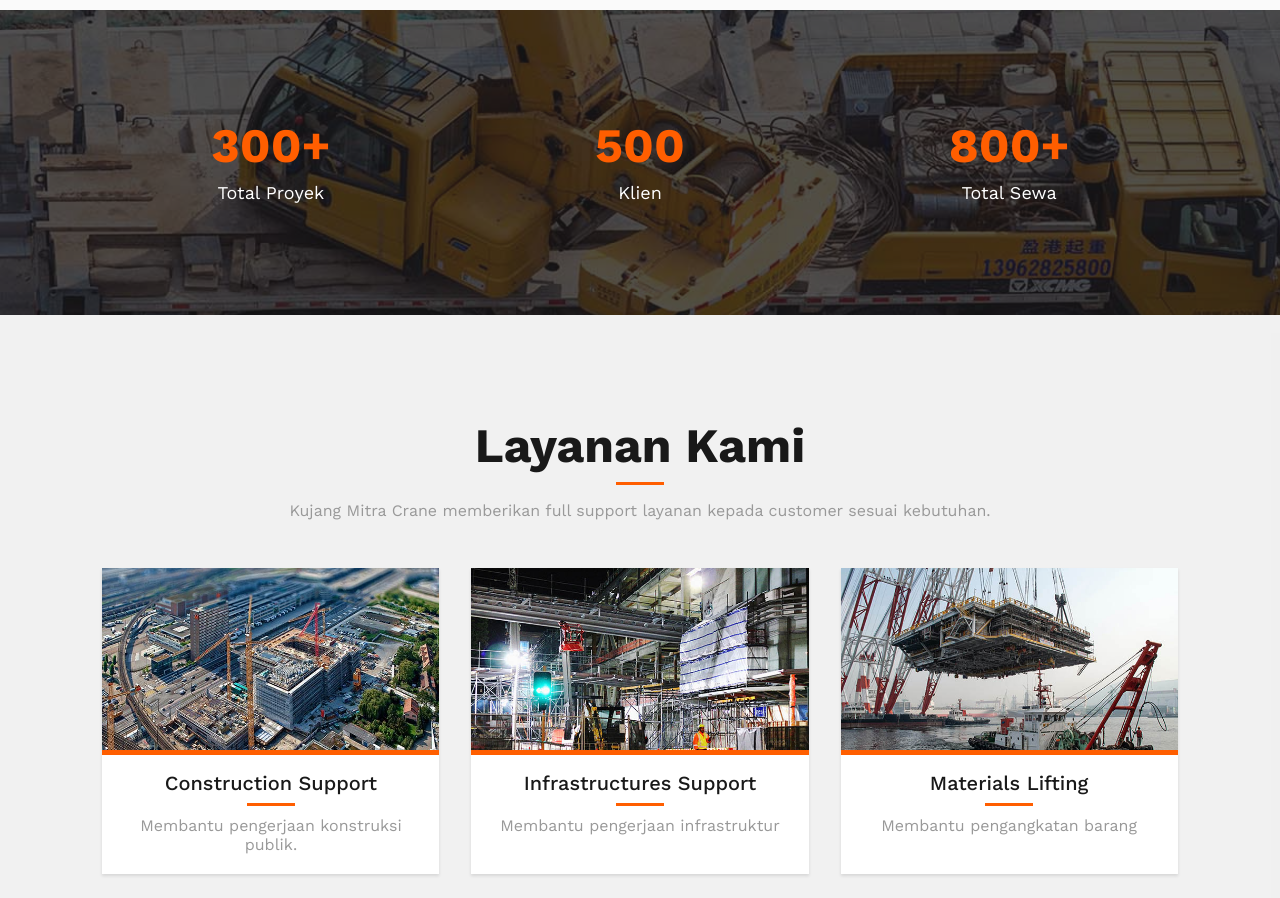
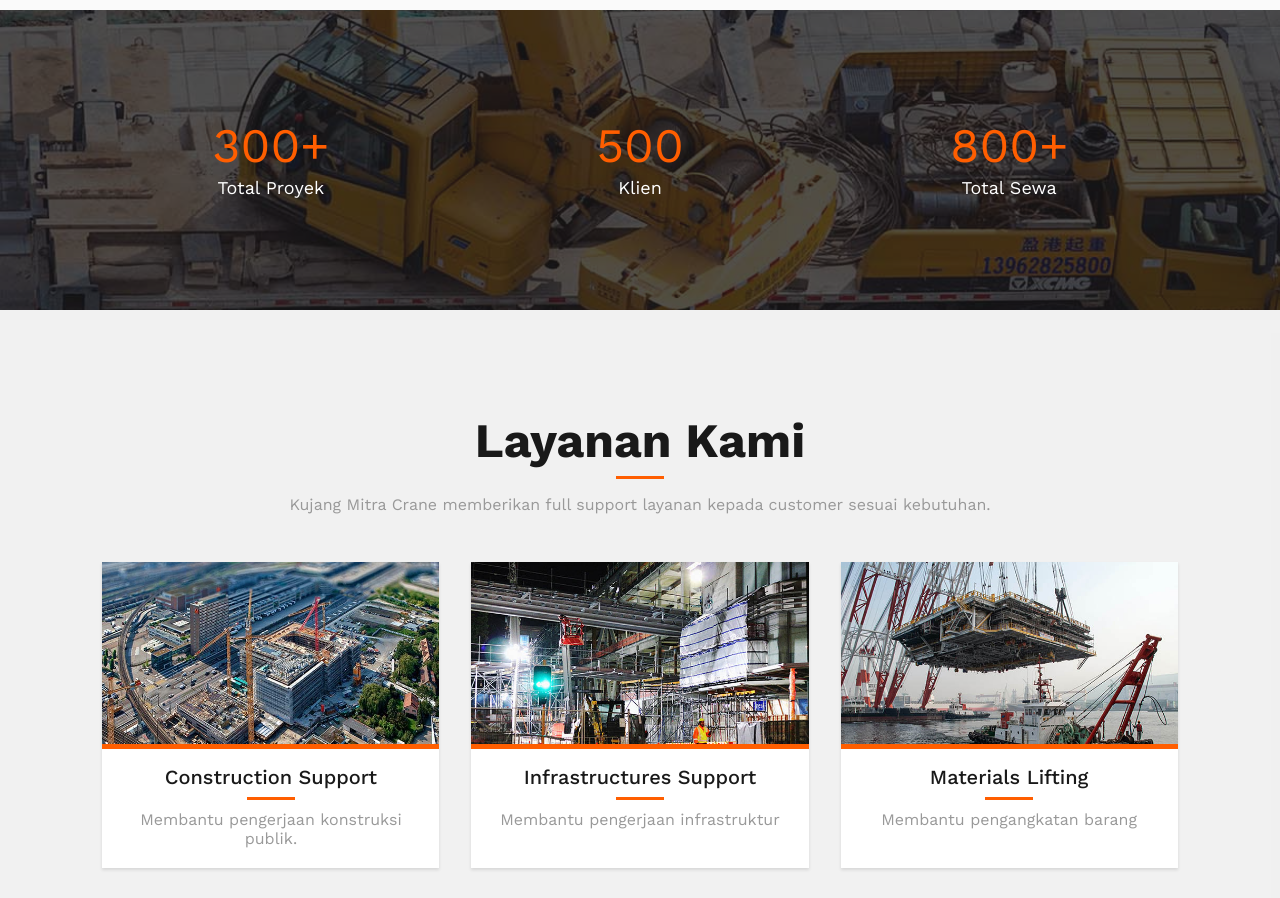
Before and after one commit to KujangMitraCrane/kujangcrane, a React (Create React App) app: page / in a window 1280 px wide. Shown: the part 1700-2598 px from the top of the page. Built offline with nearby package versions, Linux system fonts and the light colour scheme.

Commit message:
fixed: features of experiences, offering

```diff
--- a/src/containers/experiences/index.jsx
+++ b/src/containers/experiences/index.jsx
@@ -7,15 +7,15 @@ const Experiences = () => {
     <div className="experiences" style={{ backgroundImage: `url(${experience})` }}>
       <div className="layer">
         <div className="projects">
-          <h3>300+</h3>
+          <label>300+</label>
           <span>Total Proyek</span>
         </div>
         <div className="clients">
-          <h3>500</h3>
+          <label>500</label>
           <span>Klien</span>
         </div>
         <div className="total-rents">
-          <h3>800+</h3>
+          <label>800+</label>
           <span>Total Sewa</span>
         </div>
       </div>
--- a/src/containers/offering/index.jsx
+++ b/src/containers/offering/index.jsx
@@ -30,10 +30,10 @@ const Offering = ({ homePage }) => {
         </div>
         {!homePage && (
           <div className="arrow">
-            <button className="nextMove" name="next" onClick={previousMove}>
+            <button className="nextMove" aria-label="next" onClick={previousMove}>
               <MdNavigateBefore />
             </button>
-            <button className="previousMove" name="previous" onClick={nextMove}>
+            <button className="previousMove" aria-label="previous" onClick={nextMove}>
               <MdNavigateNext />
             </button>
           </div>
--- a/src/styles/experiences.css
+++ b/src/styles/experiences.css
@@ -27,12 +27,12 @@
   display: flex;
   flex-direction: column;
   align-items: center;
-  gap: 0.75rem;
+  gap: 0.4rem;
 }
 
-.experiences .layer .projects h3,
-.experiences .layer .clients h3,
-.experiences .layer .total-rents h3 {
+.experiences .layer .projects label,
+.experiences .layer .clients label,
+.experiences .layer .total-rents label {
   color: var(--main-secondary-color);
   font-size: 3em;
   line-height: 1em;
```
